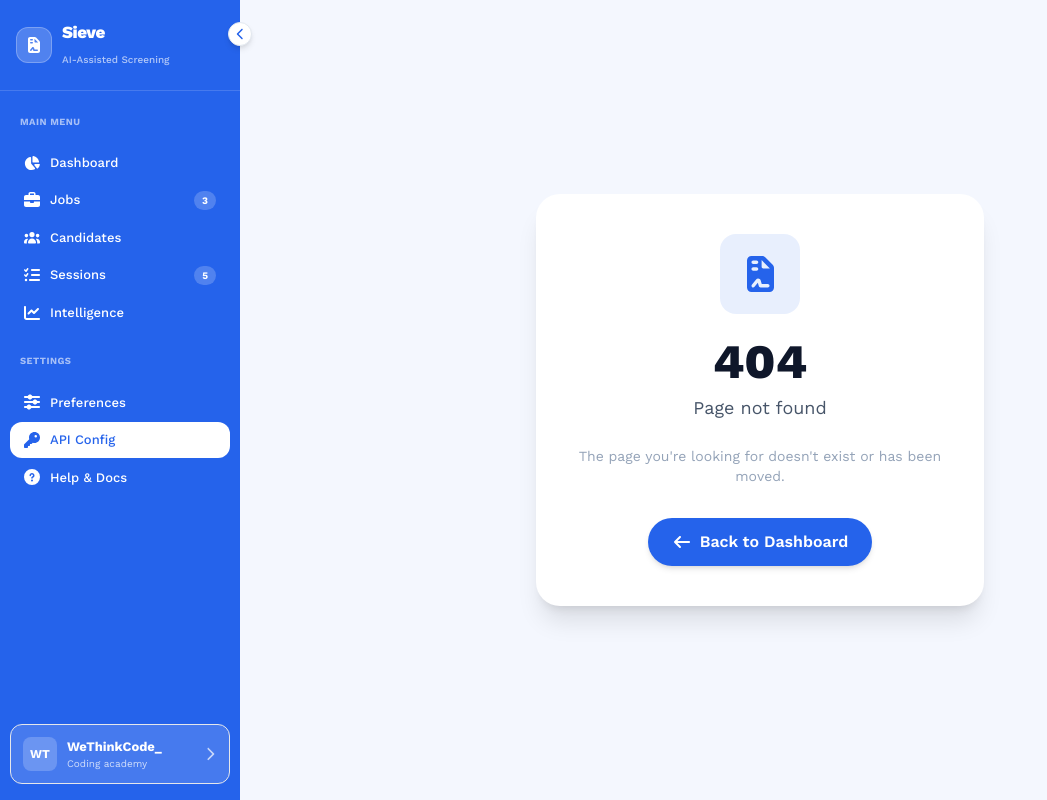
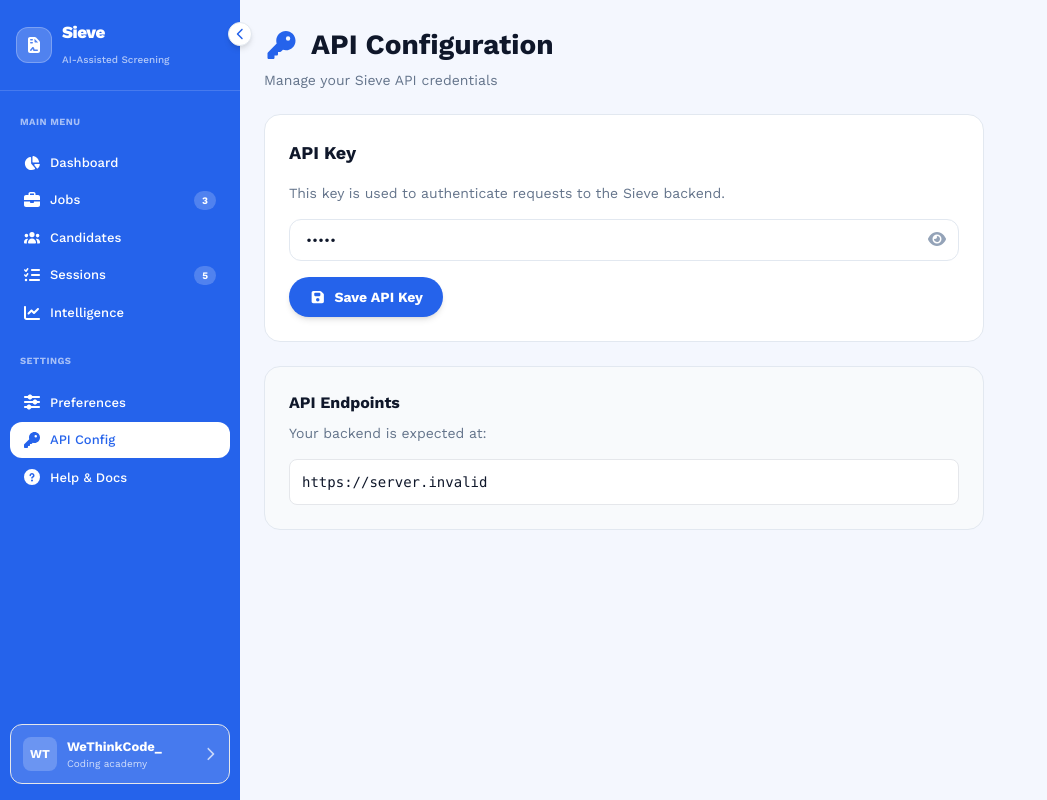
Before and after one commit to elviscgn/Sieve, a Next.js app in the folder sieve-frontend/: page /api-config in a window 1280 px wide. Before the commit this address had no page. Shown: the whole page, without its empty margins (0-1047 px from the left). Built offline with nearby package versions, Linux system fonts and the light colour scheme; no server answers.

Commit message:
api config tut

```diff
--- /dev/null
+++ b/sieve-frontend/app/api-config/page.tsx
@@ -0,0 +1,89 @@
+"use client";
+
+import { useState } from "react";
+import { FontAwesomeIcon } from "@fortawesome/react-fontawesome";
+import {
+  faKey,
+  faEye,
+  faEyeSlash,
+  faSave,
+  faCheckCircle,
+} from "@fortawesome/free-solid-svg-icons";
+
+export default function APIConfigPage() {
+  const [apiKey, setApiKey] = useState(
+    process.env.NEXT_PUBLIC_SIEVE_API_KEY || "",
+  );
+  const [showKey, setShowKey] = useState(false);
+  const [isSaved, setIsSaved] = useState(false);
+
+  const handleSave = () => {
+    localStorage.setItem("sieve_api_key", apiKey);
+    setIsSaved(true);
+    setTimeout(() => setIsSaved(false), 2000);
+  };
+
+  return (
+    <div className="p-6 max-w-3xl">
+      <div className="mb-6">
+        <h1 className="text-[28px] font-bold text-[#0f172a] flex items-center gap-3">
+          <FontAwesomeIcon icon={faKey} className="text-primary" />
+          API Configuration
+        </h1>
+        <p className="text-sm text-[#64748b] mt-1">
+          Manage your Sieve API credentials
+        </p>
+      </div>
+
+      <div className="bg-white rounded-2xl border border-[#e2e8f0] p-6">
+        <h2 className="text-lg font-bold text-[#0f172a] mb-4">API Key</h2>
+        <p className="text-sm text-[#64748b] mb-4">
+          This key is used to authenticate requests to the Sieve backend.
+        </p>
+
+        <div className="flex items-center gap-2 mb-4">
+          <div className="relative flex-1">
+            <input
+              type={showKey ? "text" : "password"}
+              value={apiKey}
+              onChange={(e) => setApiKey(e.target.value)}
+              placeholder="Enter your API key"
+              className="w-full border border-[#e2e8f0] rounded-xl px-4 py-2.5 pr-10 text-sm focus:ring-2 focus:ring-primary/20 focus:border-primary outline-none"
+            />
+            <button
+              type="button"
+              onClick={() => setShowKey(!showKey)}
+              className="absolute right-3 top-1/2 -translate-y-1/2 text-[#94a3b8] hover:text-primary"
+            >
+              <FontAwesomeIcon icon={showKey ? faEyeSlash : faEye} />
+            </button>
+          </div>
+        </div>
+
+        <div className="flex items-center gap-3">
+          <button
+            onClick={handleSave}
+            className="bg-primary text-white px-5 py-2.5 rounded-full text-sm font-bold shadow-md hover:bg-primary-dark transition flex items-center gap-2"
+          >
+            <FontAwesomeIcon icon={faSave} /> Save API Key
+          </button>
+          {isSaved && (
+            <span className="text-green-600 text-sm flex items-center gap-1">
+              <FontAwesomeIcon icon={faCheckCircle} /> Saved
+            </span>
+          )}
+        </div>
+      </div>
+
+      <div className="mt-6 bg-[#f8fafc] rounded-2xl border border-[#e2e8f0] p-6">
+        <h3 className="font-bold text-[#0f172a] mb-2">API Endpoints</h3>
+        <p className="text-sm text-[#64748b] mb-4">
+          Your backend is expected at:
+        </p>
+        <code className="block bg-white p-3 rounded-lg text-sm font-mono border">
+          {process.env.NEXT_PUBLIC_API_URL || "http://localhost:5000/api"}
+        </code>
+      </div>
+    </div>
+  );
+}
```
